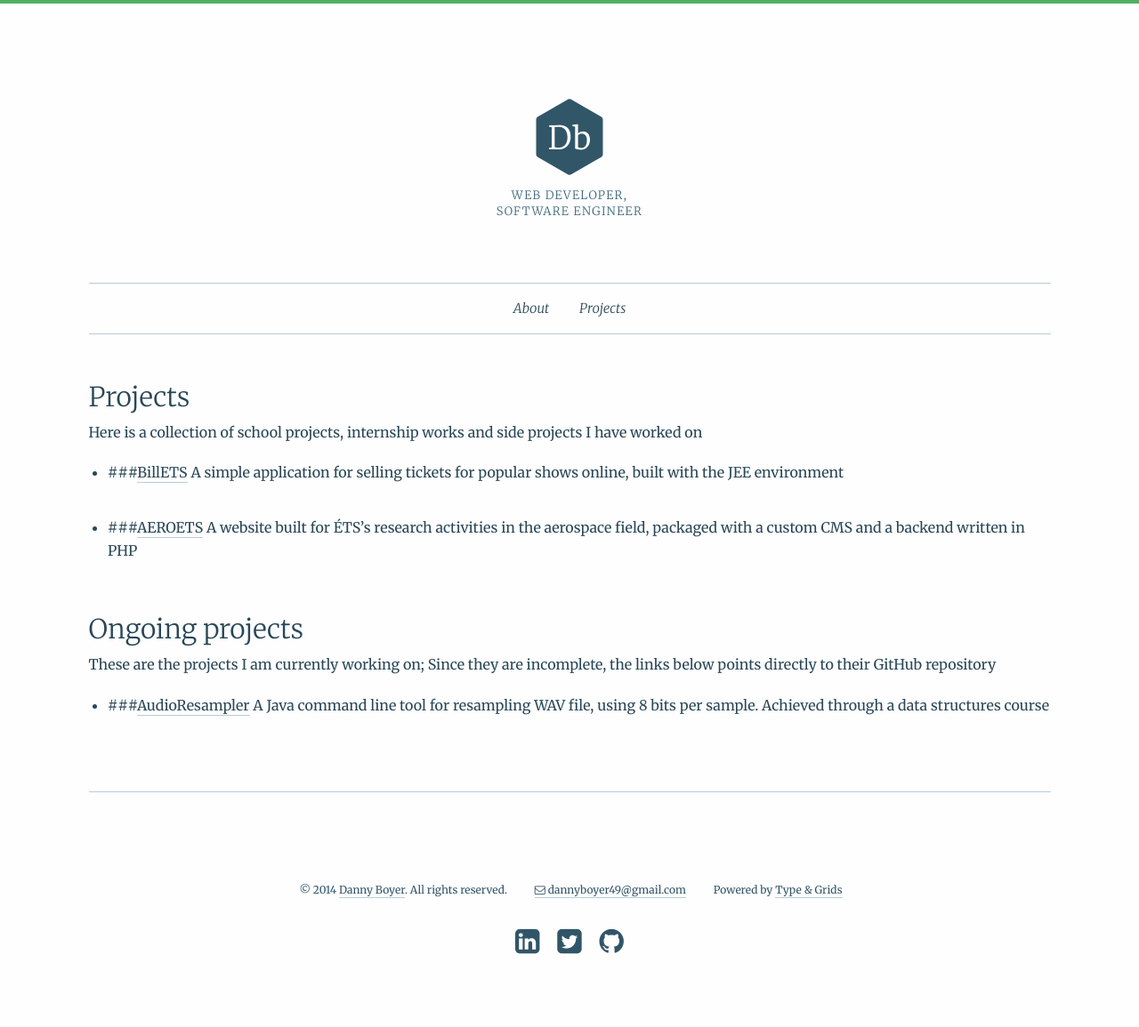
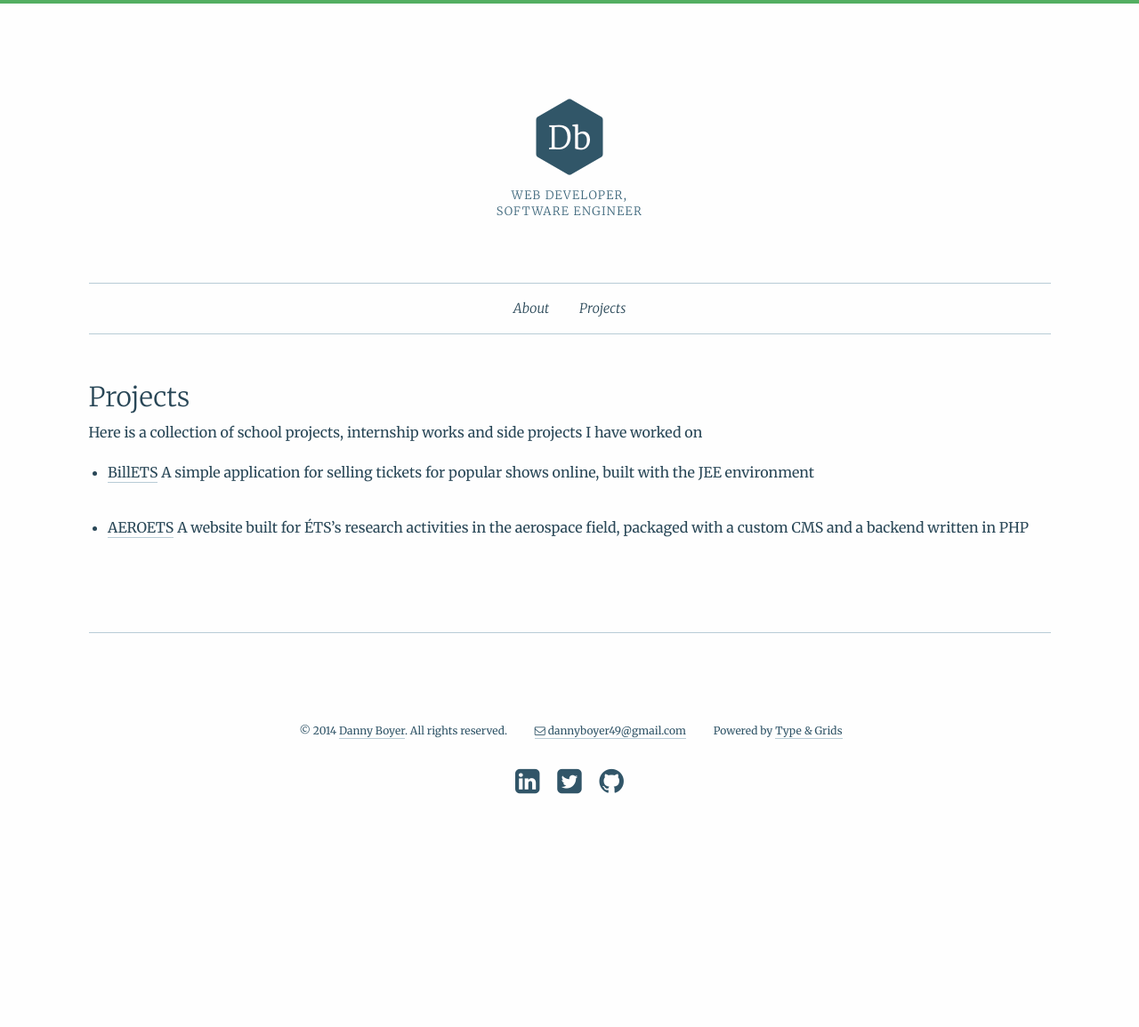
Before and after one commit to dannyboyer/dannyboyer.github.io, a Jekyll site: the page built from projects/index.md, in a window 1280 px wide. Shown: the whole page at 89% size. Built offline with Jekyll 4.4.1, drawn with Linux system fonts in a browser that asks for light colours; after the commit the page ends 975 px from its top, so only the background shows below that.

Commit message:
Minor visual change accross the site Fixed markdown error in project section Removed french tag from resume

```diff
--- a/index.html
+++ b/index.html
@@ -26,7 +26,7 @@
 		<ul>
 			<li><strong>Location:</strong> Montreal</li>
 			<li><strong>Email:</strong> <a href="mailto:dannyboyer49@gmail.com">dannyboyer49@gmail.com</a></li>
-			<li><a href="danny_boyer_resume.pdf" target="_blank"><strong>Get my résumé!</strong></a> (french version)</li>
+			<li><a href="danny_boyer_resume.pdf" target="_blank"><strong>Get my résumé!</strong></a></li>
 		</ul>
 	</div>
 </div>
--- a/projects/index.md
+++ b/projects/index.md
@@ -11,23 +11,10 @@
 
 Here is a collection of school projects, internship works and side projects I have worked on
 
-* ###[BillETS]({{ site.baseurl }}projects/billets.html)
+* [BillETS]({{ site.baseurl }}projects/billets.html)
 A simple application for selling tickets for popular shows online, built with the JEE environment
 
-* ###[AEROETS]({{ site.baseurl}}projects/aeroets.html)
+* [AEROETS]({{ site.baseurl}}projects/aeroets.html)
 A website built for ÉTS's research activities in the aerospace field, packaged with a custom CMS and a backend written in PHP
 
-## Ongoing projects
-
-These are the projects I am currently working on; Since they are incomplete, the links below points directly to their GitHub repository
-
-* ###[AudioResampler](https://github.com/dannyboyer/AudioResampler)
-A Java command line tool for resampling WAV file, using 8 bits per sample. Achieved through a data structures course
-
-<!-- * ###[LeveToiEtBouge](https://github.com/dannyboyer/LeveToiEtBouge)
-Python/Django experimentation on an old college project -->
-
-<!-- * ###[dannyboyer.github.io]({{ site.baseurl }}projects/portfolio.html)
-A portfolio built with jekyll and hosted with github pages -->
-
 </div>
```
